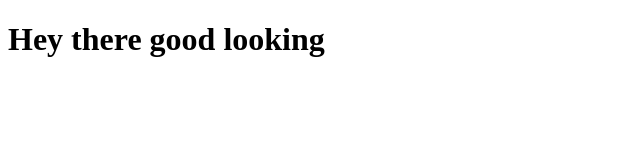
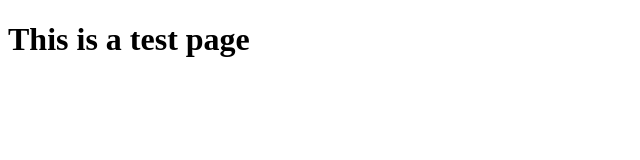
Before and after one commit to har31n6er/coursera, a plain HTML site: page site/index.html in a window 1280 px wide. Shown: the whole page, without its empty margins (0-640 px from the left). Drawn offline with Linux system fonts and the light colour scheme.

Commit message:
Trying a second upload

```diff
--- a/site/index.html
+++ b/site/index.html
@@ -1,9 +1,9 @@
 <!DOCTYPE html>
 <html>
 <head>
-	<title>Hello Baby</title>
+	<title>Hello There</title>
 </head>
 <body>
-	<h1>Hey there good looking</h1>
+	<h1>This is a test page</h1>
 </body>
 </html>
```
